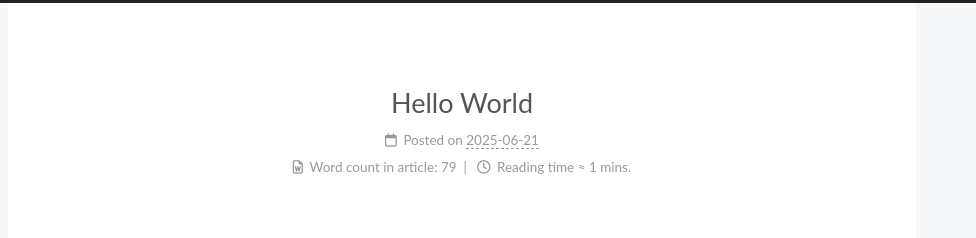
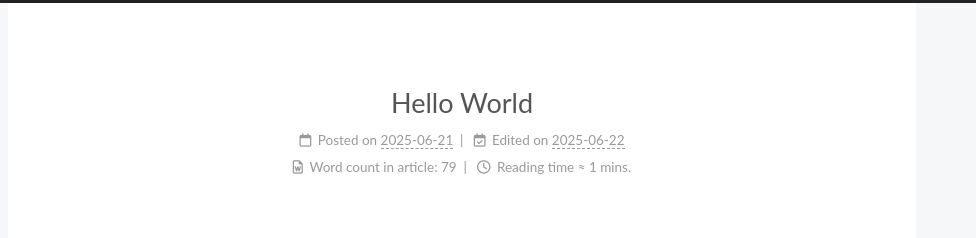
Before and after one commit to Nekoycode/nekoycode-blog.github.io, a plain HTML site: page index.html in a window 1280 px wide. Shown: the top 238 px of the page, 304-1280 px from the left. Drawn offline with nearby package versions, Linux system fonts and the light colour scheme; a script that the page names is missing.

Commit message:
Site updated: 2025-06-22 11:11:34

```diff
--- a/index.html
+++ b/index.html
@@ -233,8 +233,14 @@
       </span>
       <span class="post-meta-item-text">Posted on</span>
 
-
-      <time title="Created: 2025-06-21 18:31:00 / Modified: 19:24:53" itemprop="dateCreated datePublished" datetime="2025-06-21T18:31:00+08:00">2025-06-21</time>
+      <time title="Created: 2025-06-21 18:31:00" itemprop="dateCreated datePublished" datetime="2025-06-21T18:31:00+08:00">2025-06-21</time>
+    </span>
+    <span class="post-meta-item">
+      <span class="post-meta-item-icon">
+        <i class="far fa-calendar-check"></i>
+      </span>
+      <span class="post-meta-item-text">Edited on</span>
+      <time title="Modified: 2025-06-22 11:11:05" itemprop="dateModified" datetime="2025-06-22T11:11:05+08:00">2025-06-22</time>
     </span>
 
 
```
Also changed, not shown: 2025/06/21/hello-world/index.html (+9 -3 lines).
